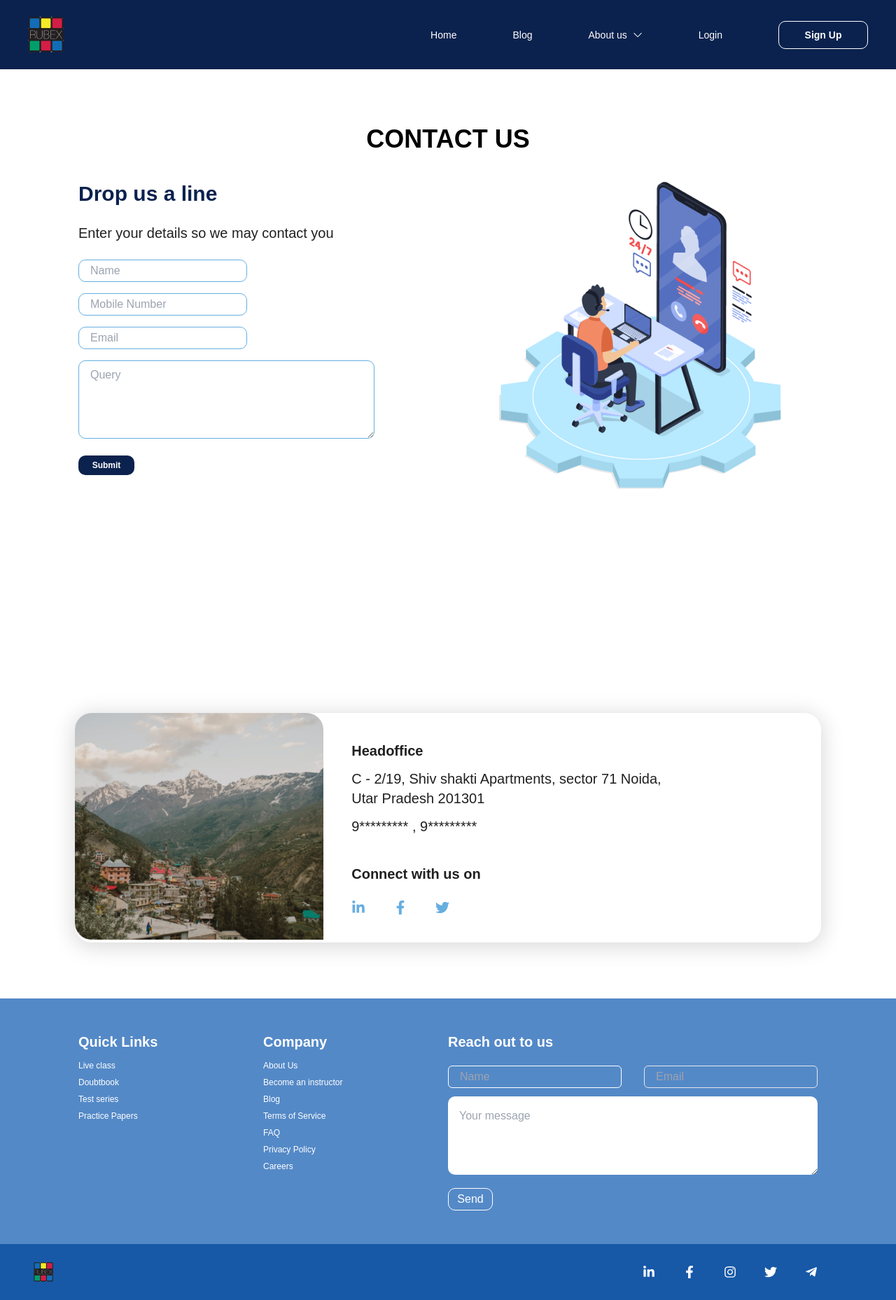
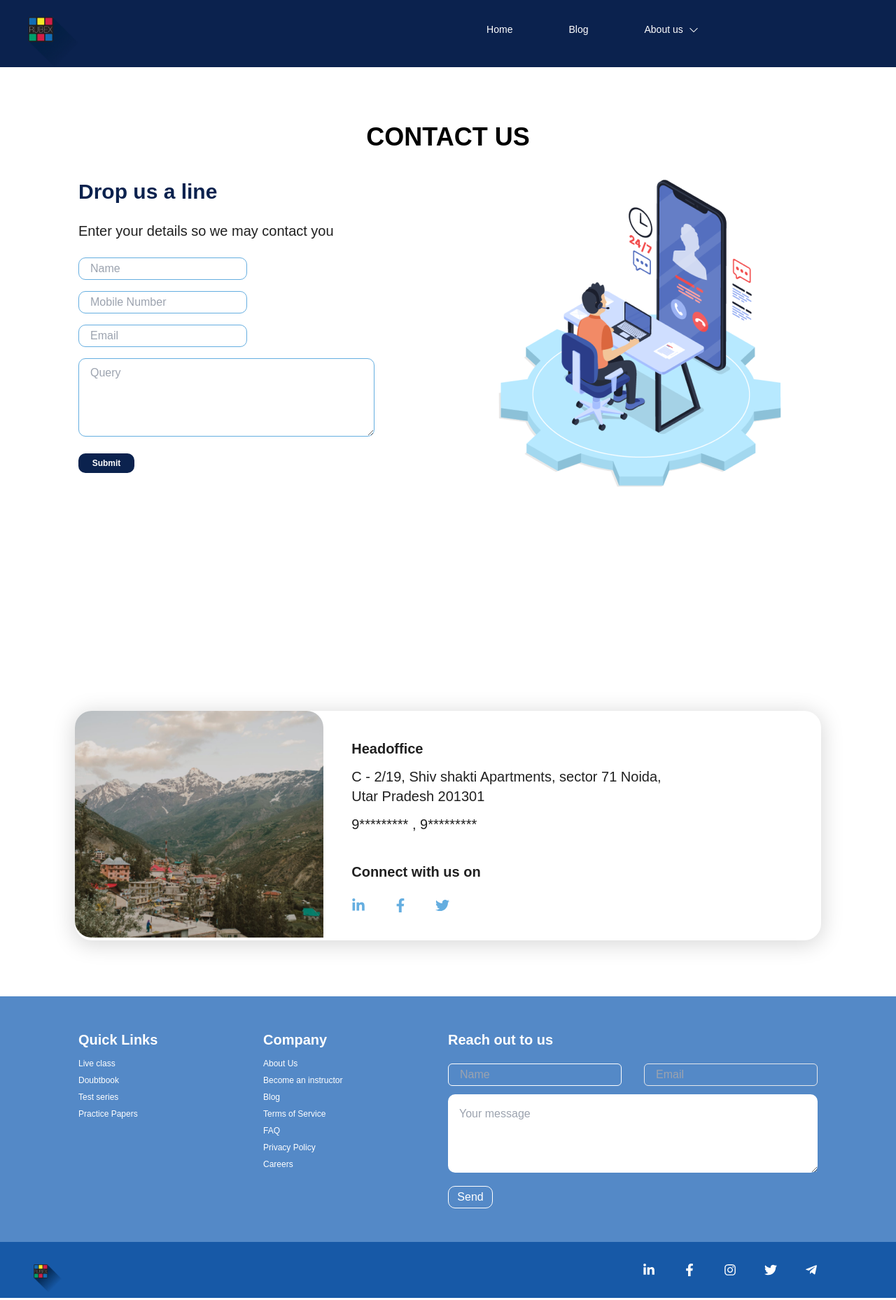
Before and after one commit to Aagam-Jain-113/rubex, a React (Create React App) app: page /contact in a window 1280 px wide. Shown: the whole page at 70% size. Built offline with nearby package versions, Linux system fonts and the light colour scheme.

Commit message:
fixed: Alignments

```diff
--- a/src/components/Footer.js
+++ b/src/components/Footer.js
@@ -39,8 +39,8 @@ function Footer() {
                     </div>
                 </div>
             </div>
-            <div className='bg-social py-4 lg:pl-12 lg:h-20 items-center lg:pr-28 flex lg:flex-row flex-col-reverse justify-between'>
-                <img src={Logo} alt="Logo" className='w-7 h-7 mt-6 lg:mt-0' />
+            <div className='bg-social py-4 lg:pl-12 lg:h-20 lg:pr-28 flex lg:flex-row flex-col-reverse justify-between'>
+                <img src={Logo} alt="Logo" className='w-10 h-10 mt-6 lg:mt-4' />
                 <div className='flex justify-between items-center text-lg space-x-10 text-white'>
                     <FaLinkedinIn />
                     <FaFacebookF />
--- a/src/components/Home/Hero.js
+++ b/src/components/Home/Hero.js
@@ -4,7 +4,7 @@ import heroanim from '../../assets/heroanimation.gif'
 
 function Hero() {
     return (
-        <div className='text-center min-h-screen text-white flex-col-reverse flex lg:flex-row lg:space-x-20 items-center justify-center px-6 w-screen'>
+        <div className='text-center min-h-screen px-6 text-white flex-col-reverse flex lg:flex-row lg:space-x-12 items-center justify-center'>
             <div>
                 <p className='uppercase text-xl lg:text-4xl font-bold'>On-demand live class</p>
                 <p className='mt-2 lg:mt-6 lg:text-base text-xs'>Personalised live learning platform for 6th to 12th graders</p>
--- a/src/components/Home/Plan.js
+++ b/src/components/Home/Plan.js
@@ -40,7 +40,7 @@ function Plan() {
     ]
 
     return (
-        <div className="min-h-screen my-12 lg:mb-40">
+        <div className="min-h-screen mt-24">
             <div className='h-full lg:h-96 mx-auto rounded-xl shadow-cards w-10/12 p-6 lg:p-12 bg-white text-center'>
                 <p className='uppercase font-bold text-lg lg:text-4xl text-primary'>Plans</p>
                 <p className="w-full lg:w-1/2 text-sm lg:text-xl mx-auto mt-6">Our flexible approach to learning allows students to learn at their pace and clear doubts whenever they arise.</p>
@@ -51,8 +51,8 @@ function Plan() {
                     <AiOutlineRight color="#549DC7" className='cursor-pointer' onClick={() => { index < (classes.length - 1) ? setIndex(index + 1) : setIndex(index) }} />
                 </div>
             </div>
-            <div className="w-3/4 relative mx-auto text-center">
-                <div className="relative lg:absolute mt-10 lg:mt-0 lg:-top-24 grid gap-20 grid-cols-3 text-white">
+            <div className="w-10/12 relative mx-auto text-center">
+                <div className="relative mt-10 lg:mt-0 lg:-top-24 flex lg:space-x-10 flex-col lg:flex-row space-y-5 mx-auto justify-center items-center grid-cols-3 text-white">
                     <div className='col-span-3 lg:col-span-1 relative h-440 px-6 w-80 pt-10 bg-gradient-to-br from-blueCard1 to-blueCard2 rounded-2xl'>
                         <p className="font-bold text-3xl">Micro Plan</p>
                         <p className="text-2xl mt-3">₹{planPrices[index].micro}</p>
--- a/src/components/Navbar.js
+++ b/src/components/Navbar.js
@@ -12,15 +12,15 @@ function Navbar() {
     const [activeDropdown, setActiveDropdown] = React.useState(false);
 
     return (
-        <nav className={'flex px-10 py-2 lg:py-6 text-white justify-between items-center flex-wrap ' + (location.pathname !== "/" ? "bg-primary" : "bg-transparent")}>
+        <nav className={'flex px-10 py-2 lg:py-0 text-white justify-between flex-wrap ' + (location.pathname !== "/" ? "bg-primary" : "bg-transparent")}>
             <NavLink to="/">
-                <img src={Logo} alt="Logo" className='h-8 lg:h-auto' />
+                <img src={Logo} alt="Logo" className='h-24 pt-6' />
             </NavLink>
-            <div className="block cursor-pointer lg:hidden">
+            <div className="block cursor-pointer mt-4 lg:hidden">
                 <Hamburger color="#fff" onToggle={() => setIsOpen(!isOpen)} />
             </div>
             {isOpen ?
-                <div className={'space-y-5 transform duration-300 text-sm text-center items-center justify-center flex flex-col w-full overflow-hidden relative' + (isOpen ? "h-80" : 'h-10')}>
+                <div className={'space-y-5 mb-10 transform duration-300 text-sm text-center items-center justify-center flex flex-col w-full overflow-hidden relative' + (isOpen ? "h-80" : 'h-10')}>
                     {location.pathname !== "/" && <a href="/">Home</a>}
                     <a href="/">Blog</a>
                     <div className='flex items-center cursor-pointer space-x-2' onClick={() => setActiveDropdown(!activeDropdown)}>
@@ -28,30 +28,34 @@ function Navbar() {
                         {activeDropdown ? <BsChevronUp /> : <BsChevronDown />}
                     </div>
                     {activeDropdown &&
-                        <div className='absolute cursor-pointer top-10 z-20 transform duration-300 h-24 rounded-lg w-36 bg-dropdown p-6 text-center'>
+                        <div className='h-24 rounded-lg w-full bg-dropdown p-6 text-center'>
                             <NavLink to="/about" className='cursor-pointer'><p className='mb-2'>About RUBEX</p></NavLink>
                             <NavLink to="/contact" className='cursor-pointer'>Contact Us</NavLink>
                         </div>
                     }
-                    <a href="/">Login</a>
-                    <button href="/" className='border font-bold border-white w-32 rounded-xl h-10'>Sign Up</button>
+                    <div className='opacity-0'>
+                        <a href="/">Login</a>
+                        <button href="/" className='border font-bold border-white w-32 rounded-xl h-10'>Sign Up</button>
+                    </div>
                 </div>
                 :
-                <div className='space-x-20 hidden text-sm text-center items-center lg:flex justify-between relative'>
+                <div className='space-x-20 hidden mt-8 text-sm text-center lg:flex justify-between relative'>
                     {location.pathname !== "/" && <a href="/">Home</a>}
                     <a href="/">Blog</a>
-                    <div className='flex items-center cursor-pointer space-x-2' onMouseEnter={() => setActiveDropdown(!activeDropdown)} onClick={() => setActiveDropdown(!activeDropdown)}>
+                    <div className='flex cursor-pointer space-x-2' onMouseEnter={() => setActiveDropdown(!activeDropdown)} onClick={() => setActiveDropdown(!activeDropdown)}>
                         <p>About us</p>
-                        {activeDropdown ? <BsChevronUp /> : <BsChevronDown />}
+                        {activeDropdown ? <BsChevronUp className='mt-1' /> : <BsChevronDown className='mt-1' />}
                     </div>
                     {activeDropdown &&
-                        <div className='absolute top-10 z-20 h-20 rounded-lg w-36 bg-dropdown pt-4 text-center'>
+                        <div className='absolute top-7 z-20 h-20 rounded-lg w-36 bg-dropdown pt-4 text-center'>
                             <NavLink to="/about" className='cursor-pointer'><p className='mb-2'>About RUBEX</p></NavLink>
                             <NavLink to="/contact" className='cursor-pointer'>Contact Us</NavLink>
                         </div>
                     }
-                    <a href="/">Login</a>
-                    <button href="/" className='border font-bold border-white w-32 rounded-xl h-10'>Sign Up</button>
+                    <div className='opacity-0'>
+                        <a href="/">Login</a>
+                        <button href="/" className='border font-bold border-white w-32 rounded-xl h-10'>Sign Up</button>
+                    </div>
                 </div>
             }
         </nav>
--- a/src/components/shared/Experience.js
+++ b/src/components/shared/Experience.js
@@ -10,11 +10,11 @@ function Experience() {
             <img src={Bluedesign} alt="hello" className='absolute w-24 lg:w-auto top-0 left-0' />
             <img src={Experienceimg} alt="" className='absolute hidden lg:block w-10/12 transform -translate-x-1/2 left-1/2 top-1/3 -translate-y-1/3' />
             <img src={Experienceguy} alt="" className='lg:hidden' />
-            <div className="text-center mt-6 lg:mt-20 lg:ml-20">
+            <div className="text-center mt-6 lg:mt-20">
                 <p className='text-lg lg:text-3xl font-bold text-experience'>Experience RUBEX for free!</p>
                 <p className='mt-2 lg:mt-4 text-textPrimary w-80 lg:w-96 mx-auto text-xs lg:text-xl'>Get a free class and see if we are the right fit for your child. If not satisfied, we will not bug you.</p>
             </div>
-            <button className='h-8 lg:h-16 lg:absolute lg:bottom-20 bg-buttonBg text-white mt-6 lg:mt-10 transform lg:-translate-x-1/3 lg:-ml-4 left-1/2 rounded-xl text-xs lg:text-2xl px-6 lg:px-24'>Take my free class now!</button>
+            <button className='h-8 lg:h-16 lg:absolute lg:bottom-20 bg-buttonBg text-white mt-6 lg:mt-10 transform lg:-translate-x-1/2 left-1/2 rounded-xl text-xs lg:text-2xl px-6 lg:px-24'>Take my free class now!</button>
             <img src={Reddesign} alt="" className='absolute w-24 lg:w-auto bottom-0 right-0' />
         </div>
     )
--- a/src/components/shared/Testimonials.js
+++ b/src/components/shared/Testimonials.js
@@ -37,7 +37,7 @@ function Testimonials() {
         },
     ]
     return (
-        <div className='bg-testimonialBg text-center p-10 pt-20 min-h-screen'>
+        <div className='bg-testimonialBg text-center py-10 pt-20 min-h-screen'>
             <p className='text-lg lg:text-4xl uppercase font-bold'>OUR USERS <span className='text-love'> &#10084; </span> US</p>
             <p className='text-xs lg:text-xl mt-6'>Here's why</p>
 
```
Also changed, not shown: src/components/Home/Home.js (+10 -9 lines), src/assets/logo.png.
